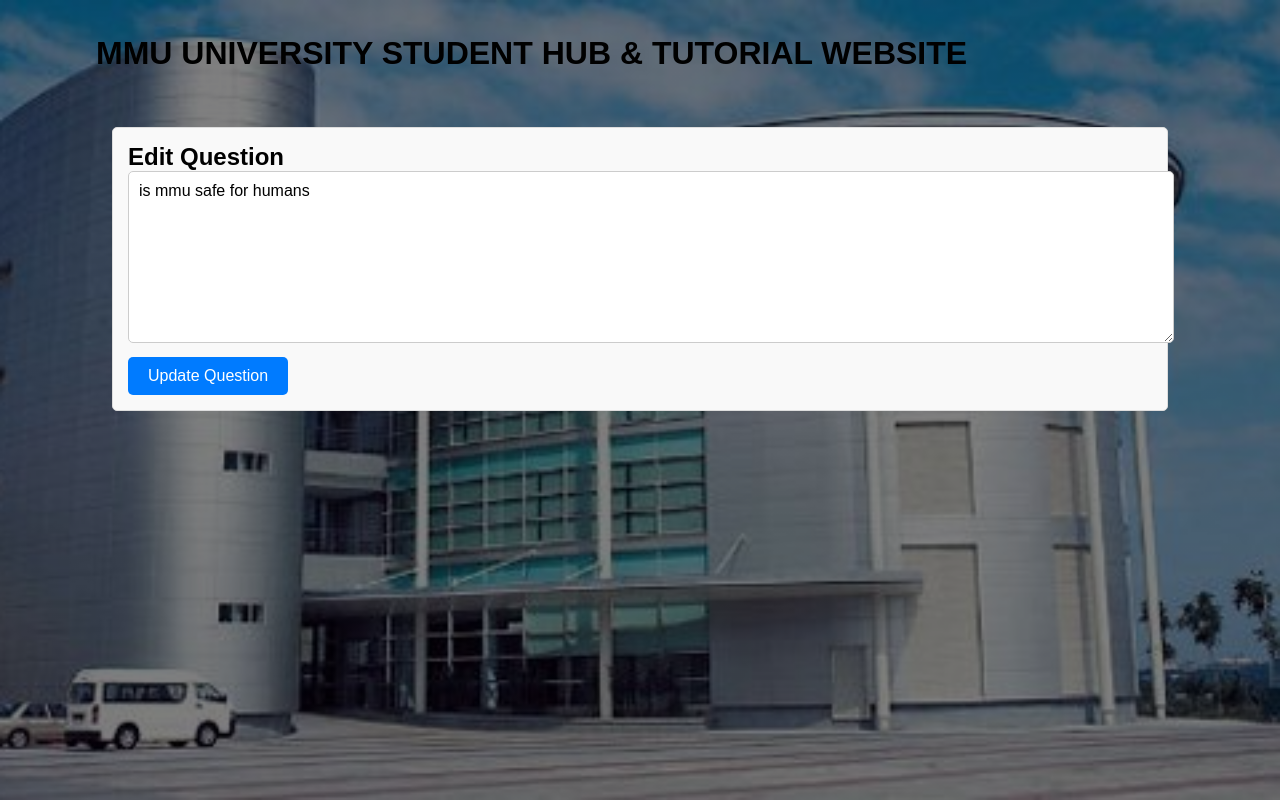
After one commit to Ruben-Raj/GitExercise-TC3L-06, a Flask app: page /edit-question/2 in a window 1280 px wide. The commit adds this page. Run offline with Flask 3, Linux system fonts and the light colour scheme.

Commit message:
edit_feature

```diff
--- a/app.py
+++ b/app.py
@@ -80,6 +80,25 @@ def search_questions():
     questions = Question.query.filter(Question.content.like(f'%{query}%')).all()
     return render_template('qna_question.html', questions=questions)
 
+@app.route('/edit-question/<int:question_id>', methods=['GET', 'POST'])
+def edit_question(question_id):
+    question = Question.query.get_or_404(question_id)
+
+    if request.method == 'POST':
+        question.content = request.form['question']
+        db.session.commit()
+        return redirect(url_for('index'))
+
+    return render_template('edit_question.html', question=question)
+
+@app.route('/edit-answer/<int:answer_id>', methods=['POST'])
+def edit_answer(answer_id):
+    answer = Answer.query.get_or_404(answer_id)
+    answer.content = request.form['answer']  # Update the answer content
+    db.session.commit()  # Commit the changes to the database
+    return redirect(url_for('view_question', question_id=answer.question_id))
+
+
 
 
 if __name__ == '__main__':
--- a/static/qna_styles.css
+++ b/static/qna_styles.css
@@ -188,3 +188,51 @@
 .search-bar button:hover {
     background-color: #0056b3;
 }
+.edit-btn {
+    background-color: #007bff; /* Same as the button color */
+    color: white;
+    border: none;
+    padding: 8px 12px;
+    border-radius: 4px;
+    cursor: pointer;
+    font-size: 14px;
+    text-align: center;
+    display: inline-block;
+}
+
+.edit-btn:hover {
+    background-color: #0056b3; /* Darker shade on hover */
+}
+
+.edit-form {
+    border: 1px solid #ddd;
+    padding: 15px;
+    margin: 20px auto;
+    border-radius: 5px;
+    background-color: #f9f9f9;
+    width: 80%; /* Adjust width as needed */
+}
+
+.edit-form textarea {
+    width: 100%;
+    height: 150px; /* Increased height for editing */
+    margin-bottom: 10px;
+    padding: 10px;
+    border: 1px solid #ccc;
+    border-radius: 5px;
+    font-size: 16px;
+}
+
+.edit-form .button {
+    padding: 10px 20px;
+    color: #fff;
+    background-color: #007bff; /* Consistent with other buttons */
+    border: none;
+    border-radius: 5px;
+    cursor: pointer;
+    font-size: 16px;
+}
+
+.edit-form .button:hover {
+    background-color: #0056b3; /* Darker shade on hover */
+}
--- /dev/null
+++ b/templates/edit_question.html
@@ -0,0 +1,22 @@
+<!DOCTYPE html>
+<html>
+<head>
+    <title>Edit Question</title>
+    <link rel="stylesheet" href="{{ url_for('static', filename='qna_styles.css') }}">
+</head>
+<body>
+    <div class="banner">
+        <div class="navbar">
+            <h1>MMU UNIVERSITY STUDENT HUB & TUTORIAL WEBSITE</h1>
+        </div>
+
+        <div class="edit-form">
+            <h2>Edit Question</h2>
+            <form action="{{ url_for('edit_question', question_id=question.id) }}" method="POST">
+                <textarea name="question" required>{{ question.content }}</textarea>
+                <button type="submit" class="button">Update Question</button>
+            </form>
+        </div>
+    </div>
+</body>
+</html>
--- a/templates/qna_question.html
+++ b/templates/qna_question.html
@@ -36,6 +36,11 @@
 
         </div>
 
+        <form action="{{ url_for('edit_question', question_id=question.id) }}" method="GET" class="edit-form">
+            <button type="submit" class="edit-btn">Edit</button>
+        </form>
+
+
         <form action="{{ url_for('delete_question', question_id=question.id) }}" method="POST" class="delete-form">
             <button type="submit" class="delete-btn">Delete</button>
         </form>
```
Also changed, not shown: static/css/style.css (deleted, +0 -69 lines), static/style.css (deleted, +0 -70 lines), templates/qna_view_question.html (+17 -2 lines), instance/database.db.
